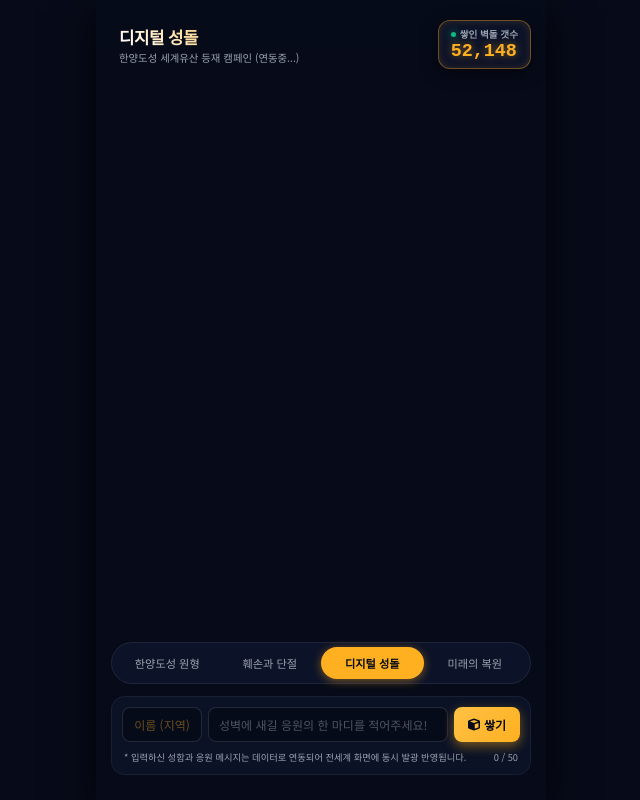
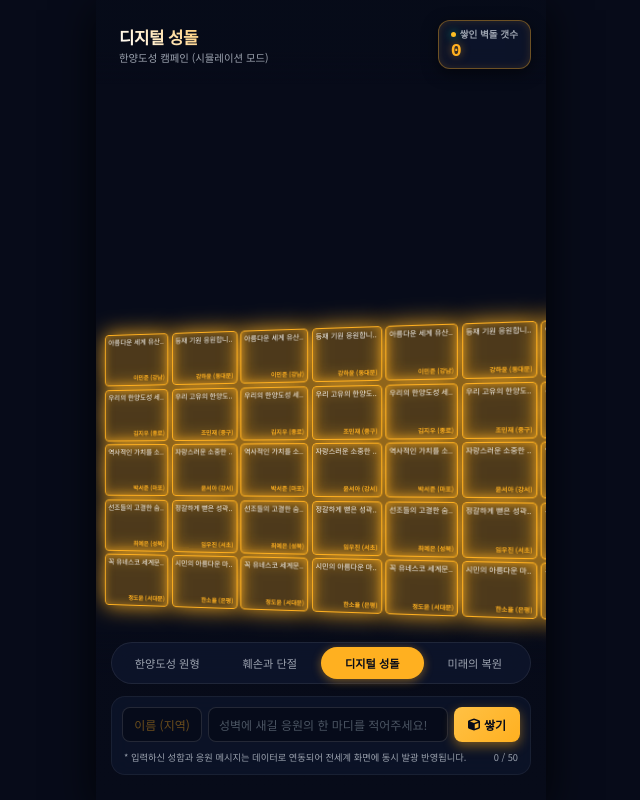
Before and after one commit to GAHYEON06/Unseco1, a plain HTML site: page index.html in a window 1280 px wide. Shown: the whole page, without its empty margins (319-959 px from the left). Drawn offline with Linux system fonts and the light colour scheme.

Commit message:
Refactor Firebase activation logic and initial counts

```diff
--- a/index.html
+++ b/index.html
@@ -703,7 +703,7 @@
 
         const appId = typeof __app_id !== 'undefined' ? __app_id : 'hanyangdoseong-wall-prod';
         let db, auth;
-        let myFirebaseActive = false;
+        let isFirebaseActive = false;
 
         // 야경 성벽 기본 데코레이션용 성석 데이터
         const initialStones = [
@@ -719,7 +719,7 @@
             { text: "시민의 아름다운 마음으로 완성!", creator: "한소율 (은평)" }
         ];
 
-        let baseCount = 52148;
+        let baseCount = 0;
         let activeRealStones = [];
 
         // UI 요소 캐싱
@@ -737,7 +737,7 @@
 
         // Firebase 초기화 판단 로직 보완
         try {
-            if (myFirebaseConfig && myFirebaseConfig.apiKey && myFirebaseConfig.apiKey !== "YOUR_API_KEY") {
+            if (myFirebaseConfig && myFirebaseConfig.apiKey && myFirebaseConfig.apiKey !== "AIzaSyCGU1BEyGMCehMNq2vQyJQV6xOQM0qgBg0") {
                 const app = initializeApp(myFirebaseConfig);
                 db = getFirestore(app);
                 auth = getAuth(app);
```
